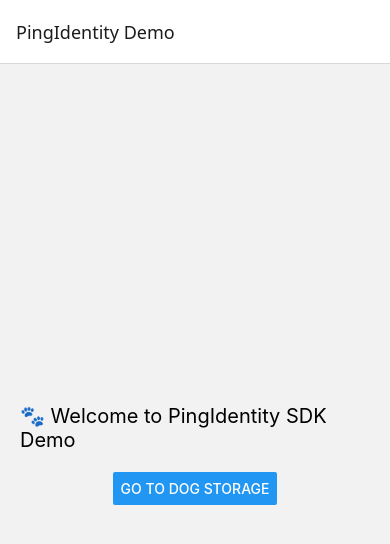
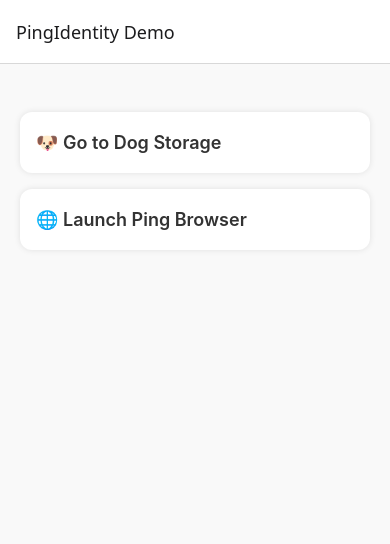
Before and after one commit to pingidentity-gaurav/RNSampleAppPing, a React Native app: screen /Home in a window 390 px wide. Shown: the top 544 px of the page. Built offline with nearby package versions, Linux system fonts and the light colour scheme.

Commit message:
feat: native browser pod

```diff
--- /dev/null
+++ b/src/specs/NativePingBrowser.ts
@@ -0,0 +1,13 @@
+import { TurboModule, TurboModuleRegistry } from "react-native";
+
+export interface Spec extends TurboModule {
+  /**
+   * Launch a browser session for authentication.
+   * @param url The URL to open.
+   * @param redirectUri Optional redirect URI (default is manifest placeholder).
+   * @returns Promise resolving to redirect URI string.
+   */
+  launch(url: string, redirectUri?: string): Promise<string>;
+}
+
+export default TurboModuleRegistry.getEnforcing<Spec>("NativePingBrowser");
--- a/src/ui/HomeScreen.tsx
+++ b/src/ui/HomeScreen.tsx
@@ -1,10 +1,12 @@
 import React from 'react';
-import { View, Text, Button, StyleSheet } from 'react-native';
+import { View, Text, StyleSheet, TouchableOpacity } from 'react-native';
 import { NativeStackNavigationProp } from '@react-navigation/native-stack';
+import NativePingBrowser from '../specs/NativePingBrowser';
 
 type RootStackParamList = {
   Home: undefined;
   DogStorage: undefined;
+  PingBrowser: undefined;
 };
 
 type HomeScreenNavProp = NativeStackNavigationProp<RootStackParamList, 'Home'>;
@@ -14,13 +16,34 @@
 };
 
 export default function HomeScreen({ navigation }: Props) {
+  const menuItems = [
+    { title: '🐶 Go to Dog Storage', screen: 'DogStorage' },
+    { title: '🌐 Launch Ping Browser', screen: 'PingBrowser' },
+  ];
+
+  async function openBrowser() {
+    const redirect = await NativePingBrowser.launch(
+      'https://httpbin.org/redirect-to?url=myapp://callback?code=12345', // Automatic callback test url
+      'myapp://callback',
+    );
+
+    console.log('Redirect received:', redirect);
+  }
+
   return (
     <View style={styles.container}>
-      <Text style={styles.title}>🐾 Welcome to PingIdentity SDK Demo</Text>
-      <Button
-        title="Go to Dog Storage"
-        onPress={() => navigation.navigate('DogStorage')}
-      />
+      {menuItems.map((item, index) => (
+        <TouchableOpacity
+          key={index}
+          style={styles.row}
+          onPress={() => {
+            if (item.screen === 'DogStorage') navigation.navigate(item.screen);
+            else openBrowser();
+          }}
+        >
+          <Text style={styles.rowText}>{item.title}</Text>
+        </TouchableOpacity>
+      ))}
     </View>
   );
 }
@@ -28,12 +51,24 @@
 const styles = StyleSheet.create({
   container: {
     flex: 1,
-    justifyContent: 'center',
-    alignItems: 'center',
-    padding: 20,
+    backgroundColor: '#f9f9f9',
+    paddingTop: 40,
   },
-  title: {
-    fontSize: 20,
-    marginBottom: 20,
+  row: {
+    backgroundColor: '#fff',
+    paddingVertical: 20,
+    paddingHorizontal: 16,
+    marginVertical: 8,
+    marginHorizontal: 20,
+    borderRadius: 12,
+    shadowColor: '#000',
+    shadowOpacity: 0.1,
+    shadowRadius: 6,
+    elevation: 3,
+  },
+  rowText: {
+    fontSize: 18,
+    fontWeight: '600',
+    color: '#333',
   },
 });
```
Also changed, not shown: 7 other files (tests, documents, lock files or other folders).
